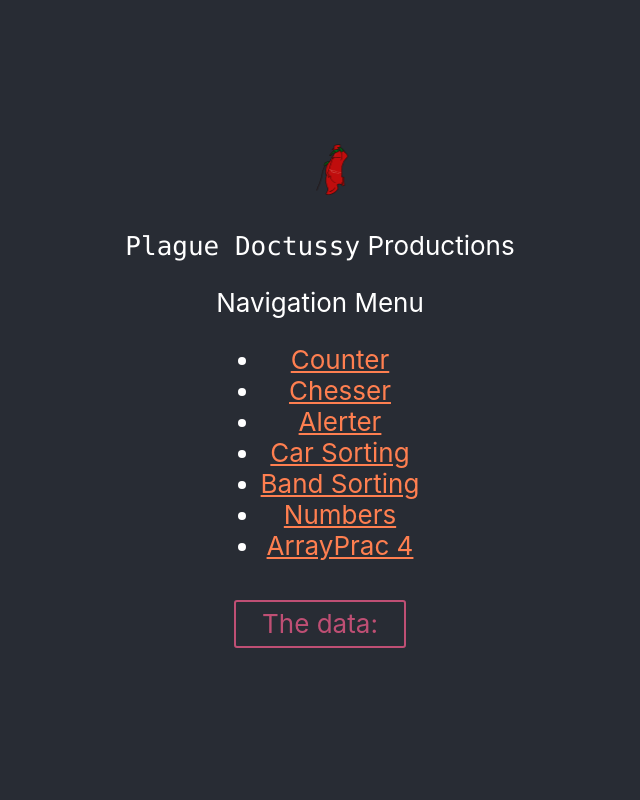
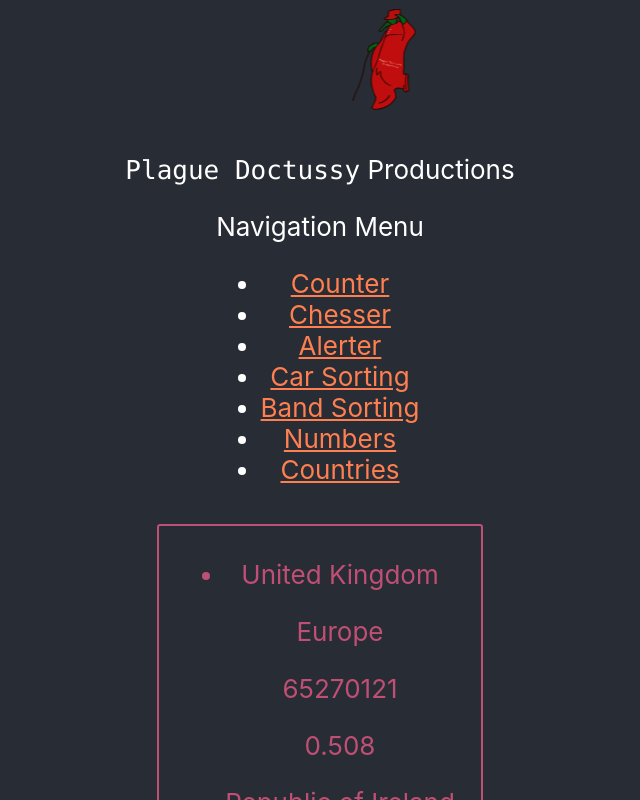
Before and after one commit to PepperDouglas/react-play, a React (Create React App) app: page /arrprac4 in a window 1280 px wide. Shown: the top 800 px of the page, without its empty margins (320-960 px from the left). Built offline with nearby package versions, Linux system fonts and the light colour scheme.

Commit message:
finished array methods

```diff
--- a/src/App.css
+++ b/src/App.css
@@ -3,13 +3,13 @@
 }
 
 .App-logo {
-  height: 8vmin;
+  height: 16vmin;
   pointer-events: none;
 }
 
 @media (prefers-reduced-motion: no-preference) {
   .App-logo {
-    animation: App-logo-spin infinite 20s;
+    animation: App-logo-spin infinite linear 20s;
   }
 }
 
--- a/src/ArrPrac/Arr3Div.js
+++ b/src/ArrPrac/Arr3Div.js
@@ -13,6 +13,7 @@ export default function Arr3Div() {
     const [data, setData] = useState([54, 23, 76, 123, 93, 7, 3489, 88]);
     const [mutableData, setMutable] = useState(data);
     let [counter, adder] = useState(0);
+    //Why doesn't having the next useState as a middle-hand work for case 1?
     const [total, totalSum] = useState([]);
 
     const transformData = () => {
--- a/src/ArrPrac/Arr4Div.js
+++ b/src/ArrPrac/Arr4Div.js
@@ -1,6 +1,9 @@
 import React, { useState } from "react";
 import styled, { css } from 'styled-components';
+import countries from "./countryData";
 
+//this is different from the other arrdivs, here the mapping is made in
+//the html-component-constructor, which there are several
 export default function Arr4Div() {
     const Div = styled.div`
         background: transparent;
@@ -10,15 +13,144 @@ export default function Arr4Div() {
         margin: 0.5em 1em;
         padding: 0.25em 1em;
     `
-    const [data, setData] = useState([]);
+    const [data, setData] = useState(countries);
+    const [mutableData, setMutable] = useState(data);
     let [counter, adder] = useState(0);
 
-    const addData = () => {
-        adder(counter += 1);
-        setData([...data, counter + ',']) ;
+    const transformData = () => {
+        switch (counter){
+            case 0:
+                return liMapper(mutableData);
+            case 1:
+                return nameMapper(mutableData);
+            case 2:
+                return popTotal(mutableData);
+            case 3:
+                return popTotalEurope(mutableData);
+            case 4:
+                return leastTotalPop(mutableData);
+            case 5:
+                return africaPopAvg(mutableData, mutableData.filter(country => country.continent.trim().toLowerCase() === "africa").length);
+            case 6:
+                return moreThan50milInhab(mutableData);
+            case 7:
+                return between8to15(mutableData);
+        }
     };
 
+    const increaseCounter = () => {adder(counter < 7 ? counter += 1 : counter = 0)};
+
+    //case 0
+    const liMapper = ((array) => {
+        return (
+            <div><ul>
+                {array.map((country, i) =>
+                <li key={i}>
+                <p>{country.name}</p>
+                <p>{country.continent}</p>
+                <p>{country.population}</p>
+                <p>{country.pFemale}</p>
+                </li>
+                )}
+            </ul></div>
+        );
+    });
+
+    //case 1
+    const nameMapper = (array) => {
+        return(
+            <div><ul>
+                {array.map((country, i) =>
+                    <li key={i}>{country.name}</li>
+                )}
+            </ul></div>
+        )
+    }
+
+    //case 2
+    const popTotal = ((array) => {
+        return(
+            <div><ul>Population:
+                {popTotalFormatter(array.map((country) => ({pop: country.population}))
+                .reduce((a, b) => {
+                    return a + b.pop;
+                }, 0))}
+            </ul></div>
+        )
+    })
+
+    const popTotalFormatter = (largeNum) => {
+        let stringNum = largeNum.toString().split("");
+        console.log(largeNum);
+        for(let i = largeNum.toString().length - 3; i > 0; i-=3){
+            stringNum.splice(i, 0, ",");
+        }
+        console.log(stringNum);
+        stringNum.join("");
+        return stringNum;
+    }
+
+    //case 3 how many live in europe?
+    const popTotalEurope = ((array) => {
+        return(
+            <div><ul>Europe Population:
+                {popTotalFormatter(array.filter(country => country.continent.trim().toLowerCase() === "europe")
+                .map((eucountry) => ({pop: eucountry.population}))
+                .reduce((a, b) => {
+                    return a + b.pop;
+                }, 0))}
+            </ul></div>
+        )
+    })
+
+    //case 4 least population whole world
+    const leastTotalPop = ((array) => {
+        return(
+            <div><ul>Least population:
+                {array.reduce((a, b) => {
+                    return a.population < b.population ? a : b;
+                }).name}
+            </ul></div>
+        )
+    })
+
+    //case 5 avg pop countries africa
+    const africaPopAvg = ((array, afNations) => {
+        return(
+            <div><ul>Avg. pop Africa:
+                {popTotalFormatter(divisionFn(array.filter(country => country.continent.trim().toLowerCase() === "africa")
+                .reduce((a, b) => a + b.population, 0)
+                , afNations))}
+            </ul></div>
+        )
+    })
+
+    const divisionFn = (num, divider) => {
+        return num / divider;
+    }
+
+    //case 6 any country more than 50mil inhabitants
+    const moreThan50milInhab = (array) => {
+        return(
+            <div><ul>More than 50 mil? :
+                {array.filter(country => country.population > 50000000).length > 0 ? "Yes" : "No"}
+            </ul></div>
+        )
+    }
+
+    //case 7 which countries between 8-15mil inhabitants
+    const between8to15 = (array) => {
+        return(
+            <div><ul>Between 8-15 mil inhab.
+                {array.filter(country => country.population > 8000000 && country.population < 15000000)
+                .map((btw, i) => <li key={i}>{btw.name}</li>)}
+            </ul></div>
+        )
+    }
+
+    //Here the component is called, becase the function doesn't directly return JSX
     return (
-    <Div onClick={addData}>The data: {data} </Div>
+    <Div onClick = {increaseCounter}>{transformData()} </Div>
     );
+
 }
--- /dev/null
+++ b/src/ArrPrac/countryData.js
@@ -0,0 +1,82 @@
+var countries = [
+    {
+    name: "United Kingdom",
+    continent: "Europe",
+    population: 65270121,
+    pFemale: 0.508
+    },
+    {
+    name: "Republic of Ireland",
+    continent: "Europe",
+    population: 4708209,
+    pFemale: 0.499
+    },
+    {
+    name: "Australia",
+    continent: "Oceania",
+    population: 24482205,
+    pFemale: 0.502
+    },
+    {
+    name: "Taiwan",
+    continent: "Asia",
+    population: 23522296,
+    pFemale: 0.501
+    },
+    {
+    name: "Uruguay",
+    continent: "South America",
+    population: 3446772,
+    pFemale: 0.517
+    },
+    {
+    name: "Morocco",
+    continent: "Africa",
+    population: 35010005,
+    pFemale: 0.510
+    },
+    {
+    name: "Nigeria",
+    continent: "Africa",
+    population: 188688090,
+    pFemale: 0.494
+    },
+    {
+    name: "Zimbabwe",
+    continent: "Africa",
+    population: 16051510,
+    pFemale: 0.507
+    },
+    {
+    name: "China",
+    continent: "Asia",
+    population: 1381321335,
+    pFemale: 0.488
+    },
+    {
+    name: "Mexico",
+    continent: "North America",
+    population: 129386794,
+    pFemale: 0.507
+    },
+    {
+    name: "Canada",
+    continent: "North America",
+    population: 36446796,
+    pFemale: 0.504
+    },
+    {
+    name:"Czech Republic",
+    continent:" Europe ",
+    population:10556351,
+    pFemale: 0.509
+    },
+    {
+    name: "Iceland",
+    continent: "Europe",
+    population: 332631,
+    pFemale: 0.496
+    }
+    ];
+
+    export default countries;
--- a/src/Navigation.js
+++ b/src/Navigation.js
@@ -10,7 +10,7 @@ const Navigation = () => {
             <li><NavLink to='/arrprac1'>Car Sorting</NavLink></li>
             <li><NavLink to='/arrprac2'>Band Sorting</NavLink></li>
             <li><NavLink to='/arrprac3'>Numbers</NavLink></li>
-            <li><NavLink to='/arrprac4'>ArrayPrac 4</NavLink></li>
+            <li><NavLink to='/arrprac4'>Countries</NavLink></li>
         </ul>
     </nav>);
 }
```
